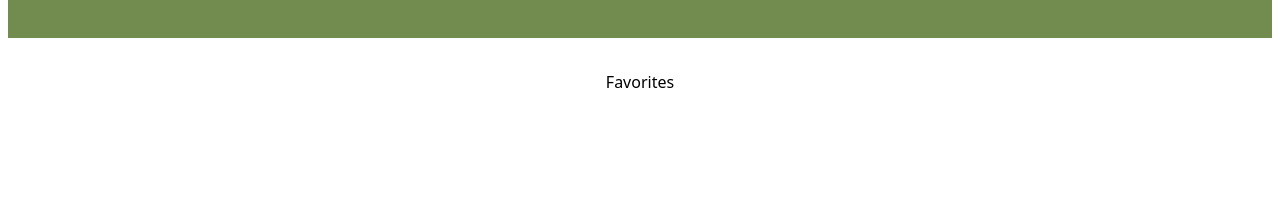
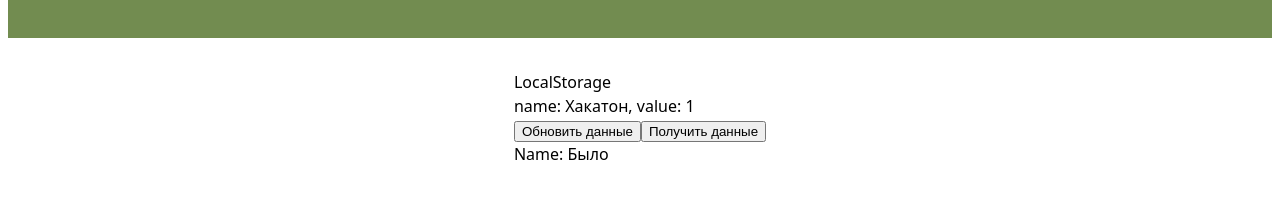
Before and after one commit to alexander2555/Hack-green-team, a React (Vite) app: page /favorites in a window 1280 px wide. Shown: the part 250-448 px from the top of the page. Built offline with nearby package versions, Linux system fonts and the light colour scheme.

Commit message:
Favorites-blank is added

```diff
--- a/src/App.jsx
+++ b/src/App.jsx
@@ -1,6 +1,7 @@
 import { createBrowserRouter, RouterProvider } from "react-router-dom";
 
 import { Layout } from "./components/layout/layout";
+import { Favorites } from "./pages/favorites/favorites";
 
 import "./App.css";
 
@@ -12,7 +13,7 @@ export const App = () => {
       children: [
         { index: true, element: <div>MainPage</div> },
         { path: "team-member", element: <div>TeamMember</div> },
-        { path: "favorites", element: <div>Favorites</div> },
+        { path: "favorites", element: <Favorites /> },
       ],
     },
   ]);
--- a/src/pages/favorites/favorites.jsx
+++ b/src/pages/favorites/favorites.jsx
@@ -1,3 +1,39 @@
+import { useEffect } from "react";
+import { useState } from "react";
+
 export const Favorites = () => {
-  return <div>Favorites</div>;
+  const [data, setData] = useState([{ name: "Хакатон", value: 1 }]);
+  const [name, setName] = useState("Было");
+
+  useEffect(() => {
+    localStorage.setItem("myData", JSON.stringify(data));
+  }, [data]);
+
+  const handleClick = () => {
+    setData([{ name: "Update React", value: 2 }]);
+  };
+
+  const handleGetData = () => {
+    const getData = localStorage.getItem("myData");
+    const newData = JSON.parse(getData);
+    console.log(newData[0].name);
+    const newName = newData[0].name;
+    setName(newName);
+  };
+
+  return (
+    <div>
+      <div>LocalStorage</div>
+      <div>
+        {data.map(({ name, value }) => (
+          <div key={name}>
+            name: {name}, value: {value}
+          </div>
+        ))}
+      </div>
+      <button onClick={handleClick}>Обновить данные</button>
+      <button onClick={handleGetData}>Получить данные</button>
+      <div>Name: {name}</div>
+    </div>
+  );
 };
```
